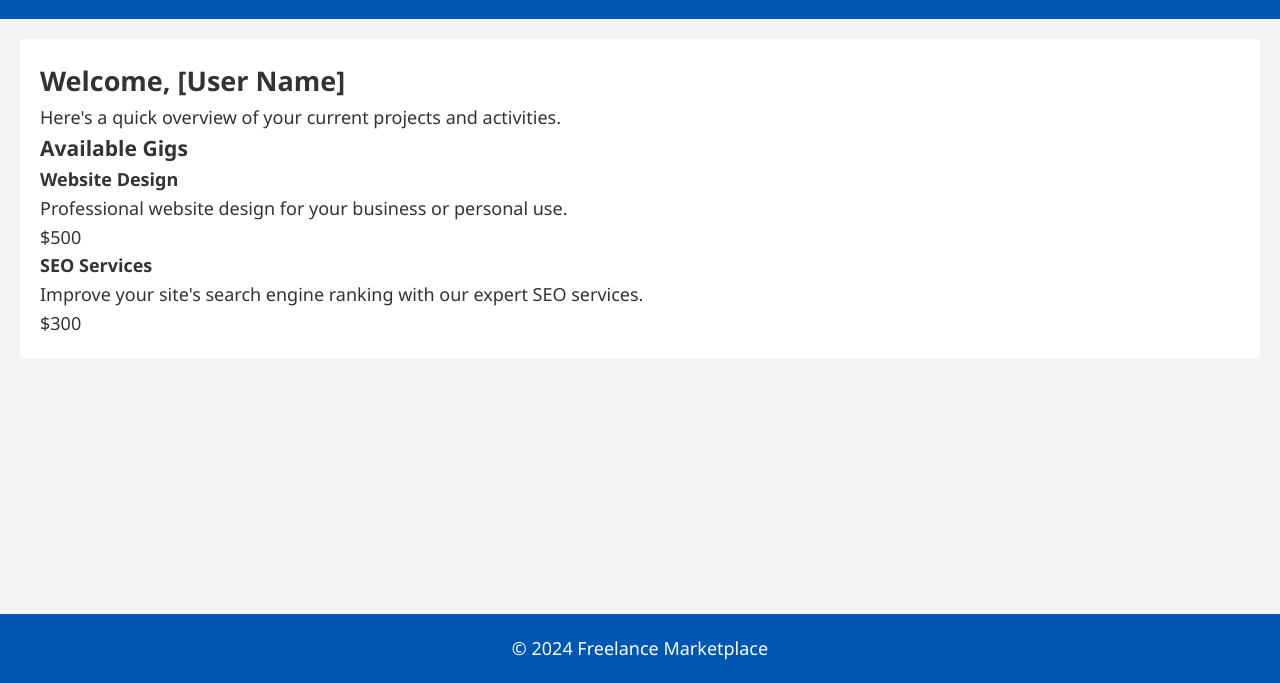
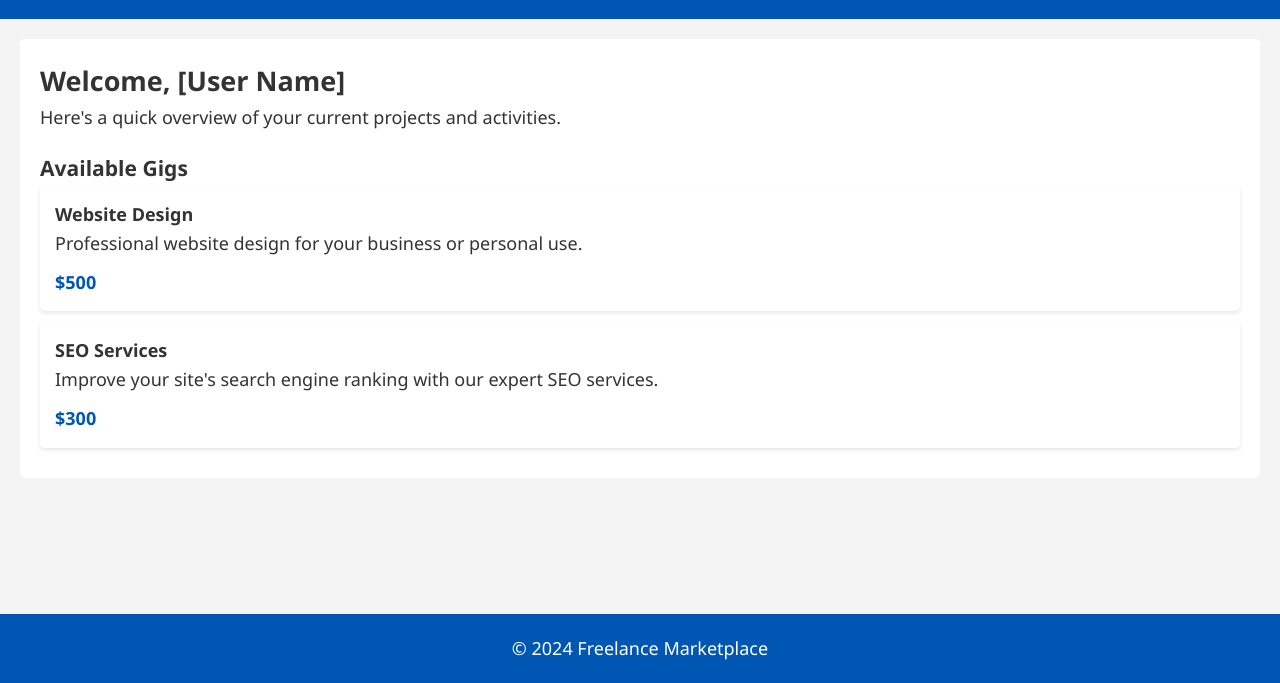
Before and after one commit to mpharswan/Cloud_Project, a plain HTML site: page dashboard.html in a window 1280 px wide. Shown: the part 117-800 px from the top of the page. Drawn offline with Linux system fonts and the light colour scheme.

Commit message:
Update style.css

```diff
--- a/style.css
+++ b/style.css
@@ -61,3 +61,26 @@ footer {
     bottom: 0;
     width: 100%;
 }
+
+.gigs {
+    margin-top: 20px;
+}
+
+.gig {
+    background-color: #fff;
+    padding: 15px;
+    margin-bottom: 10px;
+    border-radius: 5px;
+    box-shadow: 0 2px 4px rgba(0,0,0,0.1);
+}
+
+.gig h4 {
+    margin-top: 0;
+}
+
+.price {
+    display: block;
+    margin-top: 10px;
+    font-weight: bold;
+    color: #0056b3;
+}
```
